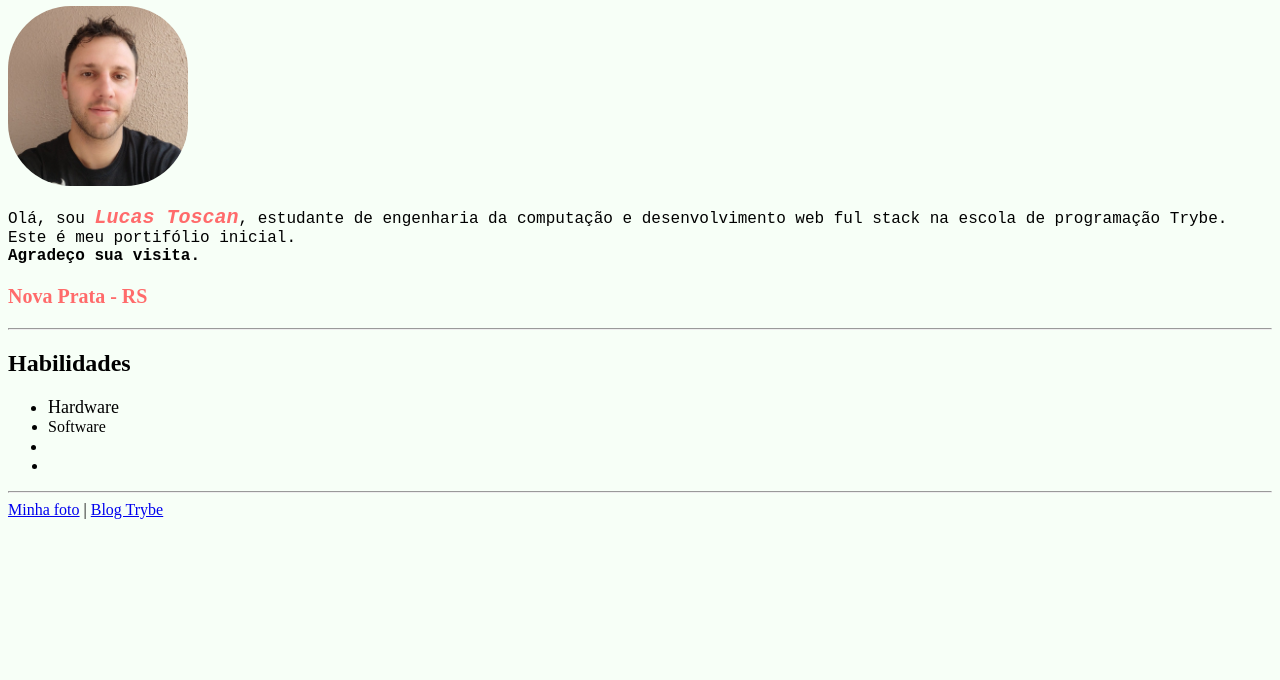
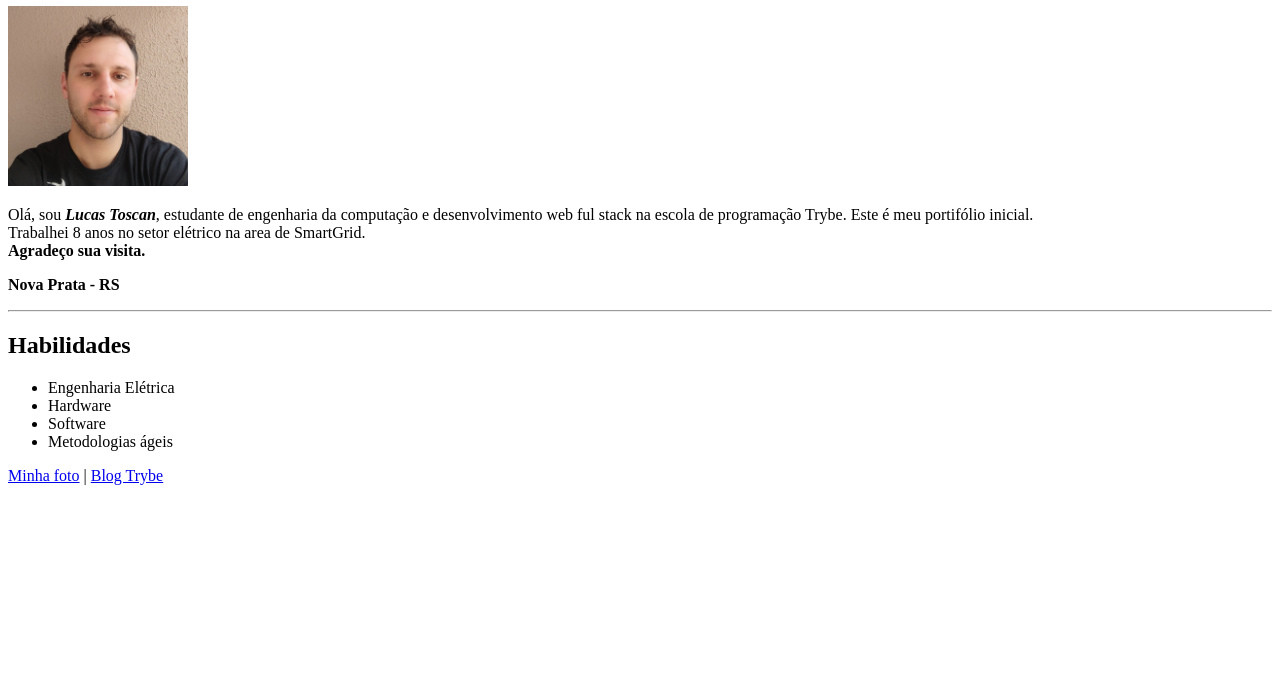
Before and after one commit to luctoscan/luctoscan.github.io, a plain HTML site: page index.html in a window 1280 px wide. Shown: the part 120-800 px from the top of the page. Drawn offline with Linux system fonts and the light colour scheme.

Commit message:
Acerta erro no codigo

```diff
--- a/index.html
+++ b/index.html
@@ -1,59 +1,11 @@
 <!DOCTYPE html>
 <html lang="pt-br">
-
 <head>
   <meta charset="UTF-8">
   <meta http-equiv="X-UA-Compatible" content="IE=edge">
   <meta name="viewport" content="width=device-width, initial-scale=1.0">
   <title>Meu Portifólio</title>
-  <link rel="icon" href="favicon.png">
-  <style>
-    /* Fonte diferente para o nome e descrição. */
-    .nome,
-    .sobre {
-      font-family:monospace, sans-serif;
-    }
-
-    /* Cor de background. */
-    body {
-      background-color: #F7FFF7;
-    }
-
-    /* Altere alguns estilos de destaques. */
-    .local,
-    em {
-      color: #FF6B6B;
-      font-size: 20px;
-    }
-
-    /* Altere o tamanho dos itens da lista de habilidades. */
-    .hab1 {
-      font-size: 18px;
-    }
-
-    .hab2 {
-      font-size: 16px;
-    }
-
-    .hab3 {
-      font-size: 18px;
-    }
-
-    .hab4 {
-      font-size: 16px;
-    }
-    /* Utilizando style aprendido durante aula aovivo. */
-    #foto {
-      border-radius: 35%;
-    /* Hover que aprendi na mentoria do Luquinha. */
-    }
-    #foto:hover {
-  transform: rotateY(720deg);
-  transition: all 2s ease;
-    }
-    </style>
 </head>
-
 <body>
     <hr>
     <!--Um índice com links internos para as diferentes seções do seu portfólio-->
@@ -66,26 +18,21 @@
     <!--Uma foto atual sua, acompanhada de um texto -->
   <img src="ft1.jpeg" width="180px" alt="Selfie recente" id="foto">
     <!--Uma breve descrição sobre você, cidade/estado -->
-  <p class="sobre">Olá, sou <strong><em>Lucas Toscan</em></strong>,
-    estudante de engenharia da computação e
-    desenvolvimento web ful stack na escola de programação Trybe.<br>
-    Este é meu portifólio inicial.<br>
-    <strong>Agradeço sua visita.</strong></p>
-  <p class="local"><strong>Nova Prata - RS</strong></p>
+  <p class="sobre">Olá, sou <strong><em>Lucas Toscan</em></strong>, estudante de engenharia da computação e desenvolvimento web ful stack na escola de programação Trybe. Este é meu portifólio inicial.<br>
+    Trabalhei 8 anos no setor elétrico na area de SmartGrid.<br><strong>Agradeço sua visita.</strong></p>
+  <p class="resido"><strong>Nova Prata - RS</strong></p>
     <!--Uma lista de habilidades -->
     <hr>
   <h2>Habilidades</h2>
     <ul>
-    <li class="hab1">Hardware</li>
-    <li class="hab2">Software</li>
-    <li class="hab3"></li>
-    <li class="hab4"></li>
+        <li>Engenharia Elétrica</li>
+        <li>Hardware</li>
+        <li>Software</li>
+        <li>Metodologias ágeis</li>
       </ul>
-  <hr>
     <!--Um link interno para a sua foto-->
   <a href="#foto">Minha foto</a> |
     <!--Um link externo para algum blog de que você goste, que abra em uma nova aba -->
   <a href="https://blog.betrybe.com/" id="blog" target="blank">Blog Trybe</a>
 </body>
-
 </html>
```
Lines whose indentation alone changed are shown as unchanged.
